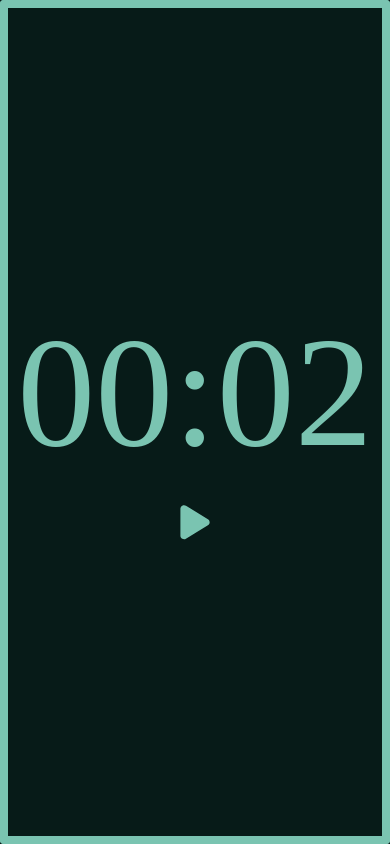
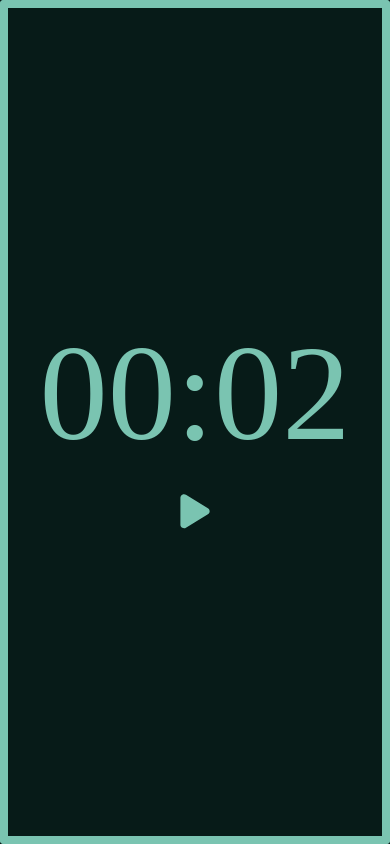
Before and after one commit to andreas-solomou95/pomodoro-js, a plain HTML site: page index.html in a window 390 px wide. Drawn offline with Linux system fonts and the light colour scheme.

Commit message:
fixes for a really small and slow phone 3

```diff
--- a/style.css
+++ b/style.css
@@ -24,9 +24,8 @@ body.break {
 }
 
 #timer {
-    font-size: 40vmin;
+    font-size: 35vmin;
     box-sizing: border-box;
-    padding: 0 2vw;
 }
 
 #controls-container {
```
